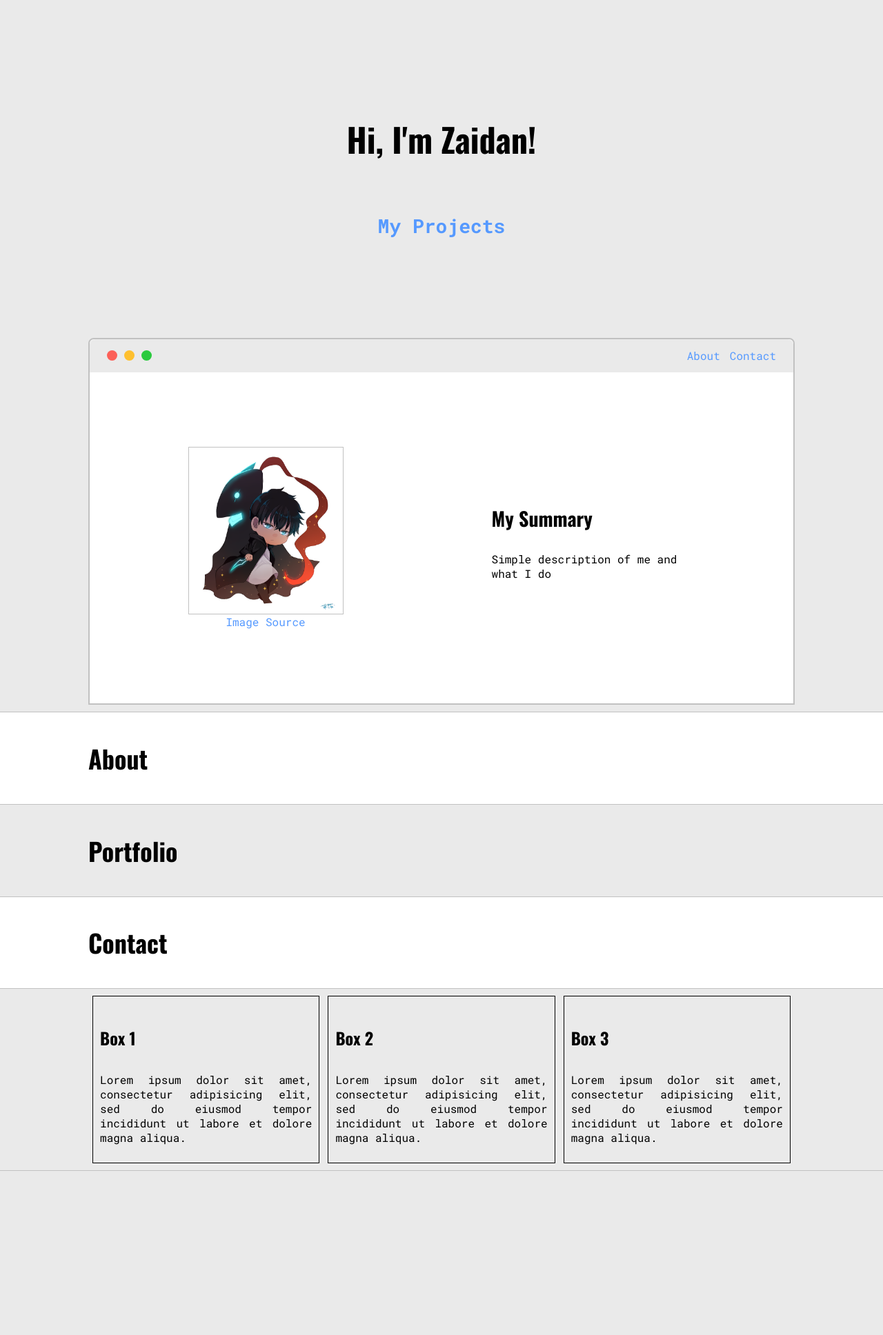
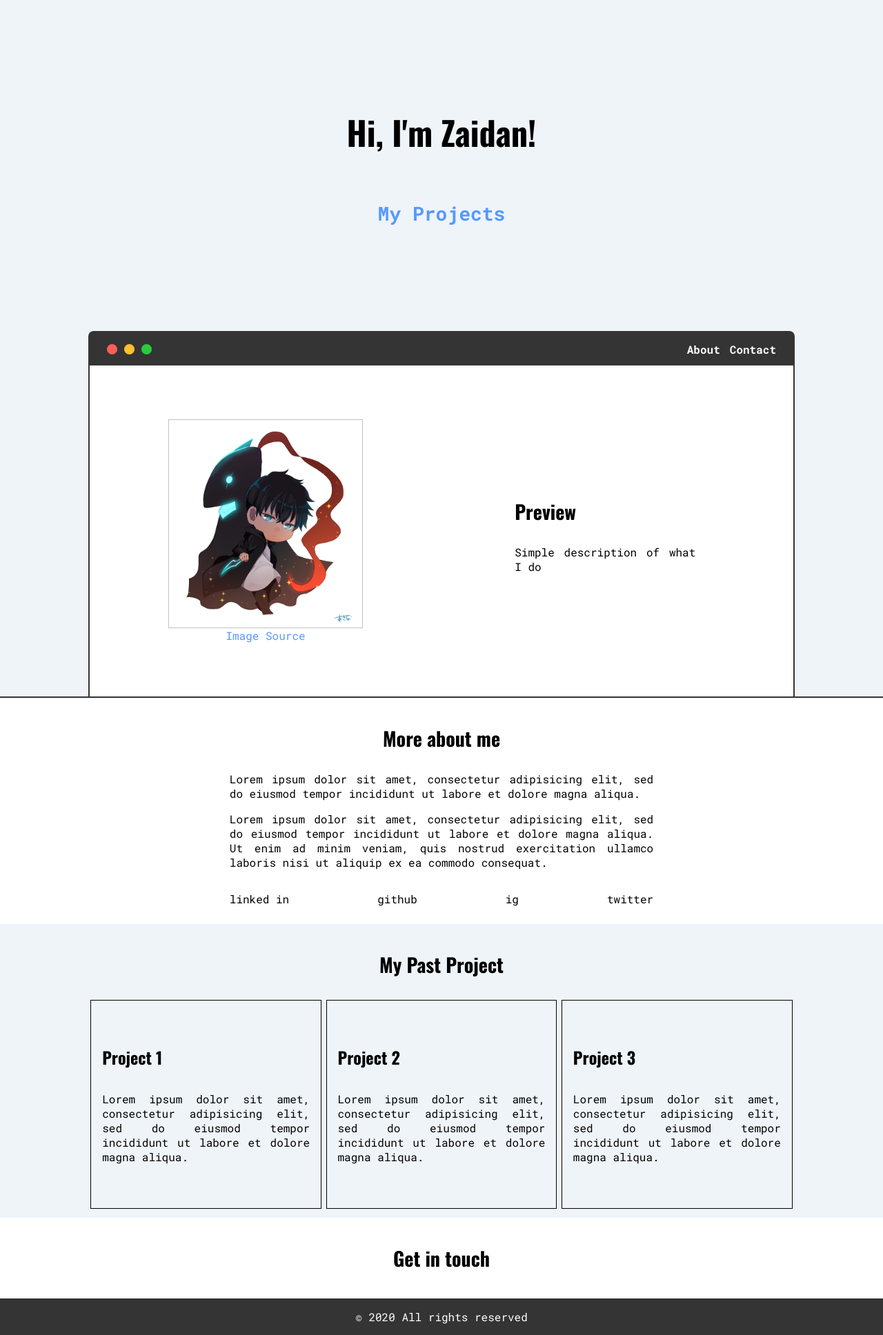
Before and after one commit to zaidanyahya/Portfolio, a PHP site: page / in a window 1280 px wide. Shown: the whole page at 69% size. Before the commit the page ends 1698 px from the top, so only its background shows below. Run offline with PHP 8.4, Linux system fonts and the light colour scheme.

Commit message:
Improve styling and content

```diff
--- a/assets/css/style.css
+++ b/assets/css/style.css
@@ -3,9 +3,9 @@
 
 /* General */
 :root{
-	--mainColor:#eaeaea;
-	--secondaryColor:#fff;
-	--thirdColor:#cacaca;
+	--mainColor:#eef4f8;
+	--white:#fff;
+	--darkColor:#343434;
 
 	--borderColor:#c1c1c1;
 
@@ -44,20 +44,54 @@ a{
 	color: #59f;
 }
 
+p {
+	text-align: justify;
+}
+
 ul{
 	list-style: none;
 }
 
-.section-style1{
-	background-color: var(--mainColor);
-	border-bottom: 1px solid var(--borderColor);
+header, section, footer{
 	overflow: auto;
 }
 
-.section-style2{
-	background-color: var(--secondaryColor);
-	border-bottom: 1px solid var(--borderColor);
-	overflow: auto;
+.text-center{
+	text-align: center;
+}
+
+.text-left{
+	text-align: left;
+}
+
+.text-justify{
+	text-align: justify;
+}
+
+.main {
+	display: flex;
+	flex-direction: column;
+ 	min-height: 100vh;
+}
+
+.main-content{
+	flex:1;
+}
+
+.mainColor{
+	background-color: var(--mainColor);
+}
+
+.white{
+	background-color: var(--white);
+}
+
+.darkColor {
+	background-color: var(--darkColor);
+}
+
+.darkColor p{
+	color:#fff;
 }
 
 .container{
@@ -66,8 +100,31 @@ ul{
 	padding: 10px;
 }
 
+.no-padding {
+	padding: 0;
+}
+
+
+.flex-box .box{
+	margin:0.5em;
+	padding: 10px;
+	flex-basis: 30%;
+	text-align: justify;
+}
+
+.card .card-item{
+	margin:0.5em;
+	padding: 2em 1em 3em 1em !important;
+	flex-basis: 30%;
+	text-align: justify;
+	border: solid 1px;
+}
 
 /* Intro */
+
+header{
+	border-bottom: 2px solid var(--darkColor);
+}
 
 .greeting-wrapper{
 	display: grid;
@@ -79,8 +136,9 @@ ul{
 
 .intro-wrapper{
 	display: grid;
-	background-color: var(--secondaryColor);
-	border: 2px solid var(--borderColor);
+	background-color: var(--white);
+	border: 2px solid var(--darkColor);
+	border-bottom: 0;
 	border-radius: 8px 8px 0 0;
 
 	grid-template-columns: 1fr 1fr;
@@ -93,9 +151,7 @@ ul{
 }
 
 .intro-wrapper .nav-wrapper{
-	background-color: var(--mainColor);
-	border-bottom: 1px solid var(--mainColor);
-	border-radius: 8px 8px 0 0;
+	background-color: var(--darkColor);
 	grid-area: nav-wrapper;
 
 	display: flex;
@@ -132,6 +188,14 @@ ul{
 	margin-right: 5px;
 }
 
+#navigation a{
+	color: #fff;
+	font-weight: bold;
+}
+
+#navigation a:hover{
+	color: #FC6058;
+}
 
 .intro-wrapper .left-column{
 	grid-area: intro-left;
@@ -146,7 +210,7 @@ ul{
 	margin:0 auto;
 	border: 1px solid var(--borderColor);
 	object-fit: cover;
-	width: 65%;
+	width: 280px;
 }
 
 .intro-wrapper .right-column{
@@ -173,8 +237,11 @@ ul{
 
 
 
-
-
+/* About */
+.social-link{
+	display: flex;
+	justify-content: space-between;
+}
 
 
 @media(min-width: 768px){
@@ -182,9 +249,9 @@ ul{
 		display: grid;
 		width: 80%;
 	}
-
-	#profile-pic{
-		width: 50%;
+	.about-me {
+		width: 60%;
+		margin:0 auto;
 	}
 
 	.intro-wrapper{
@@ -196,12 +263,23 @@ ul{
 		;
 	}
 
-
-	.footer .container .content{
+	.flex-box{
 		display:flex;
-		justify-content: space-around;
+		justify-content: space-between;
 	}
 
+	.flex-box .box{
+		margin:0.2em;
+	}
+
+	.card{
+		display: flex;
+		justify-content: space-between;
+	}
+
+	.card .card-item{
+		margin:0.2em;
+	}
 
 }
 
--- a/index.html
+++ b/index.html
@@ -6,21 +6,22 @@
 	<meta name="viewport" content="width=device-width, initial-scale=1.0, maximum-scale=1, minimum-scale=1">
 </head>
 <body>
-	<section class="section-style1">
-		<div class="container">
+	<div class="main-container">
+		<header class="mainColor">
+			<div class="container no-padding">
 				<div class="greeting-wrapper">
 					<h1>Hi, I'm Zaidan!</h1>
 					<h3><a href="#">My Projects</a></h3>
 				</div>
 				<div class="intro-wrapper">
-				<div class="nav-wrapper">
+					<div class="nav-wrapper darkColor">
 						<div class="dots">
 							<div id="dot-close" class="browser-dot"></div>
 							<div id="dot-min" class="browser-dot"></div>
 							<div id="dot-max" class="browser-dot"></div>
 						</div>
 						<ul id="navigation" >
-						<li><a href="#">About</a></li>
+							<li><a href="#about">About</a></li>
 							<li><a href="#">Contact</a></li>
 						</ul>
 					</div>
@@ -30,49 +31,67 @@
 					</div>
 					<div class="right-column">
 						<div id="preview">
-						<h3>My Summary</h3>
-						<p>Simple description of me and what I do</p>
+							<h3>Preview</h3>
+							<p>Simple description of what I do</p>
 						</div>
+					</div>
+				</div>
+			</div>
+		</header>
+		<div class="main-content">
+			<section id="about" class="white">
+				<div class="container">
+					<div class="wrapper about-me">
+						<h3 class="text-center">More about me</h3>
+						<p>Lorem ipsum dolor sit amet, consectetur adipisicing elit, sed do eiusmod
+						tempor incididunt ut labore et dolore magna aliqua. </p>
+
+						<p>Lorem ipsum dolor sit amet, consectetur adipisicing elit, sed do eiusmod
+						tempor incididunt ut labore et dolore magna aliqua. Ut enim ad minim veniam,
+						quis nostrud exercitation ullamco laboris nisi ut aliquip ex ea commodo
+						consequat. </p>
+						<div class="social-link">
+							<p>linked in</p>
+							<p>github</p>
+							<p>ig</p>
+							<p>twitter</p>
 						</div>
 					</div>
 				</div>
 			</section>
 
-	<section class="section-style2">
+			<section class="mainColor">
 				<div class="container">
-			<h2>About</h2>
+					<div class="wrapper">
+						<h3 class="text-center">My Past Project</h3>
+						<div class="card">
+							<div class="card-item">
+								<h4>Project 1</h4>
+								<p>Lorem ipsum dolor sit amet, consectetur adipisicing elit, sed do eiusmod tempor incididunt ut labore et dolore magna aliqua. </p>
+							</div>
+							<div class="card-item">
+								<h4>Project 2</h4>
+								<p>Lorem ipsum dolor sit amet, consectetur adipisicing elit, sed do eiusmod tempor incididunt ut labore et dolore magna aliqua.</p>
+							</div>
+							<div class="card-item">
+								<h4>Project 3</h4>
+								<p>Lorem ipsum dolor sit amet, consectetur adipisicing elit, sed do eiusmod tempor incididunt ut labore et dolore magna aliqua. </p>
+							</div>
+						</div>
+
+					</div>
 				</div>
 			</section>
 
-	<section class="section-style1">
+			<section class="white">
 				<div class="container">
-			<h2>Portfolio</h2>
+					<h3 class="text-center">Get in touch</h3>
 				</div>
 			</section>
-
-	<section class="section-style2">
-		<div class="container">
-			<h2>Contact</h2>
 		</div>
-	</section>
-
-	<section class="section-style1 footer">
-		<div class="container">
-			<div class="content">
-				<div class="box">
-					<h4>Box 1</h4>
-					<p>Lorem ipsum dolor sit amet, consectetur adipisicing elit, sed do eiusmod tempor incididunt ut labore et dolore magna aliqua. </p>
+		<footer class="darkColor">
+			<p class="text-center">&copy; 2020 All rights reserved</p>
+		</footer>
 	</div>
-				<div class="box">
-					<h4>Box 2</h4>
-					<p>Lorem ipsum dolor sit amet, consectetur adipisicing elit, sed do eiusmod tempor incididunt ut labore et dolore magna aliqua.</p>
-				</div>
-				<div class="box">
-					<h4>Box 3</h4>
-					<p>Lorem ipsum dolor sit amet, consectetur adipisicing elit, sed do eiusmod tempor incididunt ut labore et dolore magna aliqua. </p>
-				</div>
-			</div>
-		</div>
-	</section>
 </body>
 </html>
```
Lines whose indentation alone changed are shown as unchanged.
